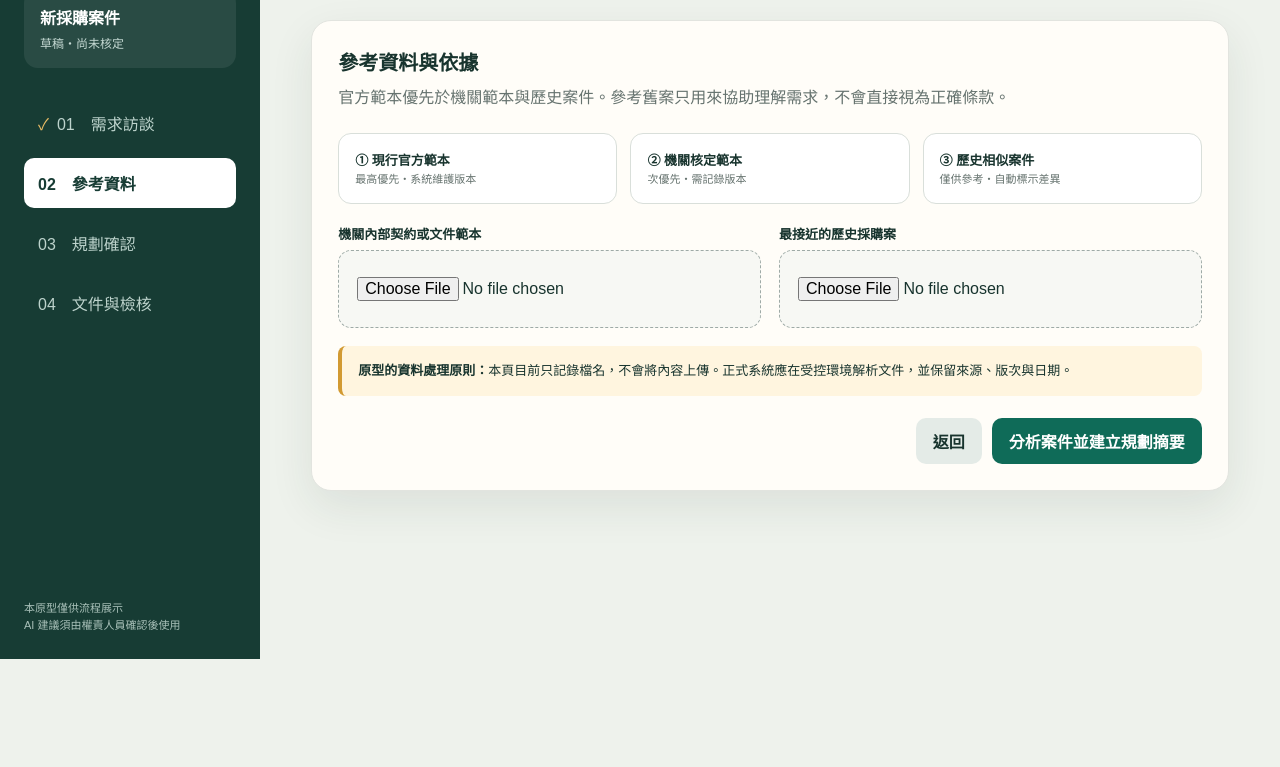
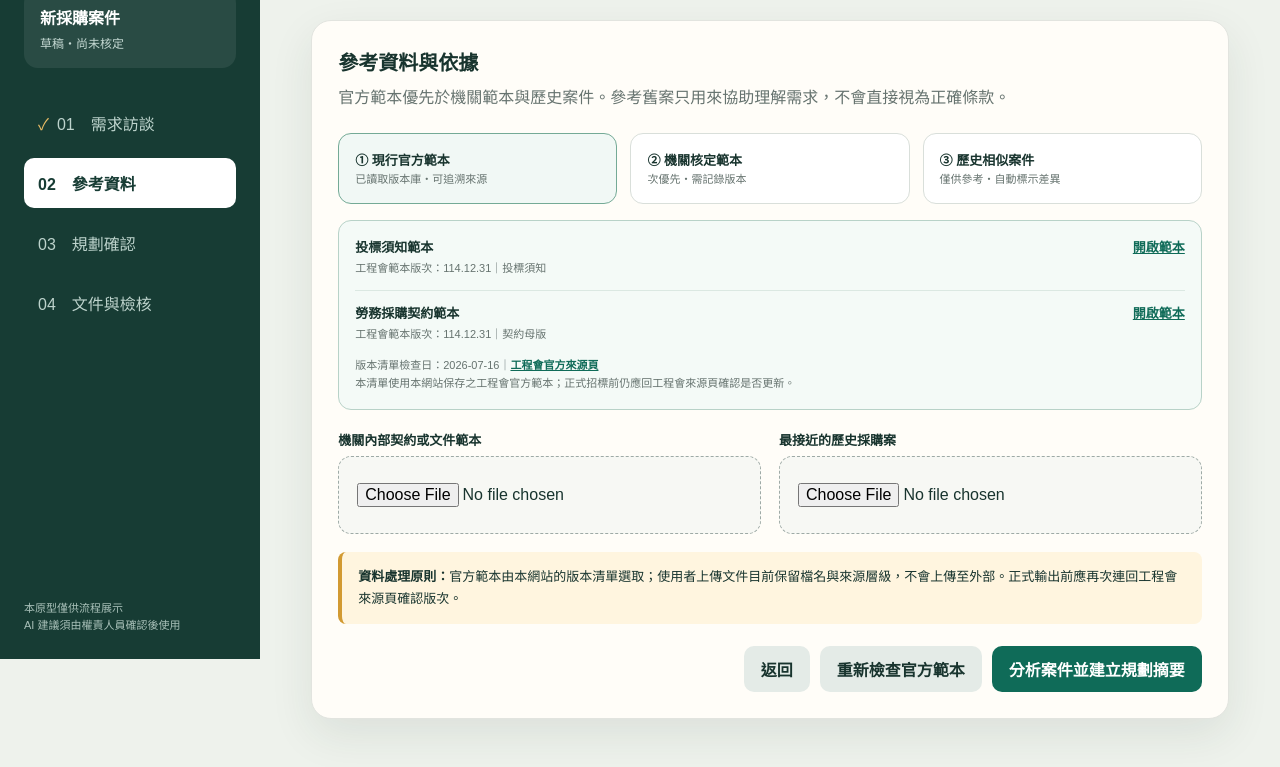
Before and after one commit to yccncc/smart-procurement-generator, a website: page index.html in a window 1280 px wide. Both pictures are taken after a click on the button "02 參考資料". Shown: the part 141-908 px from the top of the page. Before the commit the page ends 800 px from the top, so only its background shows below. Drawn offline with Linux system fonts and the light colour scheme.

Commit message:
Add files via upload

```diff
--- a/index.html
+++ b/index.html
@@ -10,7 +10,7 @@
     .shell{min-height:100vh;display:grid;grid-template-columns:260px 1fr}.side{background:#173c34;color:#fff;padding:30px 24px;position:sticky;top:0;height:100vh}.brand{font-size:24px;font-weight:800;letter-spacing:.08em}.brand small{display:block;color:#afd1c7;font-size:12px;font-weight:500;letter-spacing:.04em;margin-top:7px}.case{margin:30px 0;padding:16px;background:rgba(255,255,255,.08);border-radius:14px}.case b{display:block;margin-bottom:5px}.case span{font-size:12px;color:#c5d9d3}.steps{display:grid;gap:10px}.step{border:0;background:transparent;color:#bdd3cc;text-align:left;padding:13px 14px;border-radius:10px;cursor:pointer}.step.active{background:#fff;color:#173c34;font-weight:700}.step.done:before{content:"✓";color:#e9bb65;margin-right:8px}.privacy{position:absolute;bottom:24px;font-size:11px;color:#a9c0b9;line-height:1.6}
     main{padding:34px 4vw 70px;max-width:1320px;width:100%}.top{display:flex;justify-content:space-between;gap:20px;align-items:flex-start;margin-bottom:24px}.eyebrow{color:var(--brand);font-size:12px;font-weight:800;letter-spacing:.12em}.top h1{margin:7px 0 6px;font-family:Georgia,"Noto Serif TC",serif;font-size:34px}.sub{color:var(--muted)}.status{background:#e2f0ea;color:var(--ok);padding:8px 12px;border-radius:99px;font-size:12px;font-weight:700}
     .panel{background:var(--paper);border:1px solid #e2e4df;border-radius:20px;padding:26px;box-shadow:var(--shadow);margin-bottom:18px}.panel h2{font-size:20px;margin:0 0 8px}.lead{color:var(--muted);margin:0 0 22px;line-height:1.7}.grid{display:grid;grid-template-columns:repeat(2,minmax(0,1fr));gap:18px}.field{display:grid;gap:7px}.field.full{grid-column:1/-1}.field label{font-size:13px;font-weight:700}.field em{font-style:normal;color:var(--danger)}input,select,textarea{width:100%;border:1px solid var(--line);border-radius:11px;padding:12px 13px;background:#fff;color:var(--ink);outline:none}input:focus,select:focus,textarea:focus{border-color:var(--brand);box-shadow:0 0 0 3px rgba(15,107,88,.1)}textarea{min-height:104px;resize:vertical}.hint{font-size:11px;color:var(--muted)}
-    .upload{border:1px dashed #9eaaa6;border-radius:13px;padding:18px;background:#f7f8f4}.upload input{border:0;padding:8px 0;background:transparent}.source-box{display:grid;grid-template-columns:repeat(3,1fr);gap:13px}.source{padding:16px;border:1px solid var(--line);border-radius:13px;background:#fff}.source strong{display:block;font-size:13px}.source span{font-size:11px;color:var(--muted)}
+    .upload{border:1px dashed #9eaaa6;border-radius:13px;padding:18px;background:#f7f8f4}.upload input{border:0;padding:8px 0;background:transparent}.source-box{display:grid;grid-template-columns:repeat(3,1fr);gap:13px}.source{padding:16px;border:1px solid var(--line);border-radius:13px;background:#fff}.source strong{display:block;font-size:13px}.source span{font-size:11px;color:var(--muted)}.source.ready{border-color:#74aa96;background:#f1f8f5}.official-result{margin-top:16px;padding:16px;border:1px solid #b8d2c8;border-radius:13px;background:#f4faf7;font-size:13px;line-height:1.7}.official-result.error{border-color:#d9a9a2;background:#fff5f3}.official-result a{color:var(--brand);font-weight:700}.source-row{display:flex;justify-content:space-between;gap:12px;align-items:flex-start}.source-meta{font-size:11px;color:var(--muted)}
     .actions{display:flex;justify-content:flex-end;gap:10px;margin-top:22px}.btn{border:0;border-radius:10px;padding:11px 17px;cursor:pointer;font-weight:700}.primary{background:var(--brand);color:white}.secondary{background:#e4ebe7;color:var(--ink)}.gold{background:var(--brand2);color:#1e2b27}.screen{display:none}.screen.active{display:block}
     .summary{display:grid;grid-template-columns:repeat(4,1fr);gap:12px}.metric{border:1px solid var(--line);border-radius:13px;padding:16px;background:#fff}.metric span{display:block;color:var(--muted);font-size:11px}.metric b{display:block;margin-top:6px;font-size:16px}.notice{padding:14px 16px;border-left:4px solid var(--brand2);background:#fff5df;border-radius:8px;font-size:13px;line-height:1.7;margin:18px 0}.checks{display:grid;gap:10px}.check{display:flex;gap:12px;padding:14px;border:1px solid var(--line);border-radius:12px;background:#fff}.dot{width:10px;height:10px;border-radius:50%;margin-top:5px;flex:0 0 auto}.dot.ok{background:var(--ok)}.dot.warn{background:#d39027}.dot.danger{background:var(--danger)}.check b{font-size:13px}.check p{margin:4px 0 0;font-size:12px;color:var(--muted)}
     .docs{display:grid;grid-template-columns:220px 1fr;min-height:570px;padding:0;overflow:hidden}.docnav{background:#f2f4ef;padding:20px;border-right:1px solid var(--line)}.docnav button{display:block;width:100%;padding:11px;border:0;border-radius:9px;background:transparent;text-align:left;cursor:pointer;color:var(--muted)}.docnav button.active{background:#fff;color:var(--ink);font-weight:700}.doc{padding:34px 42px}.doc h2{text-align:center;font-family:"Noto Serif TC",serif}.doc h3{font-size:15px;margin-top:25px}.doc p,.doc li{font-family:"Noto Serif TC",serif;line-height:1.9;font-size:14px}.tag{display:inline-block;padding:3px 7px;border-radius:5px;background:#e6f1ed;color:var(--brand);font-family:sans-serif;font-size:10px}.unknown{background:#fff0d1;color:#94600a;border-bottom:1px dashed #bd8428}.footer-note{margin-top:28px;border-top:1px solid var(--line);padding-top:14px;color:var(--muted);font-size:11px}.toast{position:fixed;right:28px;bottom:28px;background:#173c34;color:#fff;padding:13px 17px;border-radius:10px;box-shadow:var(--shadow);display:none}.toast.show{display:block}
@@ -52,10 +52,11 @@
 
     <section class="screen" id="sources">
       <div class="panel"><h2>參考資料與依據</h2><p class="lead">官方範本優先於機關範本與歷史案件。參考舊案只用來協助理解需求，不會直接視為正確條款。</p>
-        <div class="source-box"><div class="source"><strong>① 現行官方範本</strong><span>最高優先・系統維護版本</span></div><div class="source"><strong>② 機關核定範本</strong><span>次優先・需記錄版本</span></div><div class="source"><strong>③ 歷史相似案件</strong><span>僅供參考・自動標示差異</span></div></div>
+        <div class="source-box"><div class="source" id="officialCard"><strong>① 現行官方範本</strong><span id="officialCardStatus">最高優先・正在讀取版本庫</span></div><div class="source"><strong>② 機關核定範本</strong><span>次優先・需記錄版本</span></div><div class="source"><strong>③ 歷史相似案件</strong><span>僅供參考・自動標示差異</span></div></div>
+        <div class="official-result" id="officialResult">正在依採購性質與需求內容，選擇工程會官方範本……</div>
         <div class="grid" style="margin-top:20px"><div class="field"><label>機關內部契約或文件範本</label><div class="upload"><input id="agencyFile" type="file" accept=".doc,.docx,.pdf,.odt"></div></div><div class="field"><label>最接近的歷史採購案</label><div class="upload"><input id="oldFile" type="file" accept=".doc,.docx,.pdf,.odt"></div></div></div>
-        <div class="notice"><b>原型的資料處理原則：</b>本頁目前只記錄檔名，不會將內容上傳。正式系統應在受控環境解析文件，並保留來源、版次與日期。</div>
-        <div class="actions"><button class="btn secondary" onclick="go('intake')">返回</button><button class="btn primary" onclick="prepareSummary()">分析案件並建立規劃摘要</button></div>
+        <div class="notice"><b>資料處理原則：</b>官方範本由本網站的版本清單選取；使用者上傳文件目前保留檔名與來源層級，不會上傳至外部。正式輸出前應再次連回工程會來源頁確認版次。</div>
+        <div class="actions"><button class="btn secondary" onclick="go('intake')">返回</button><button class="btn secondary" onclick="loadOfficialCatalog(true)">重新檢查官方範本</button><button class="btn primary" id="analyzeBtn" onclick="prepareSummary()" disabled>分析案件並建立規劃摘要</button></div>
       </div>
     </section>
 
@@ -76,14 +77,44 @@
   </main>
 </div><div class="toast" id="toast"></div>
 <script>
-const $=id=>document.getElementById(id); let docs={};
+const $=id=>document.getElementById(id); let docs={}, officialCatalog=null, selectedOfficial=[];
 const titles={intake:'告訴我們，這次要採購什麼？',sources:'加入可追溯的參考資料',confirm:'先確認規劃，再生成文件',documents:'文件已生成，請進行人工核定'};
 function value(id){return $(id).value.trim()} function money(n){return Number(n||0).toLocaleString('zh-TW',{style:'currency',currency:'TWD',maximumFractionDigits:0})}
-function go(id){document.querySelectorAll('.screen').forEach(x=>x.classList.toggle('active',x.id===id));document.querySelectorAll('.step').forEach((x,i)=>{x.classList.toggle('active',x.dataset.screen===id);const order=['intake','sources','confirm','documents'];x.classList.toggle('done',order.indexOf(x.dataset.screen)<order.indexOf(id))});$('pageTitle').textContent=titles[id];scrollTo(0,0)}
+function go(id){document.querySelectorAll('.screen').forEach(x=>x.classList.toggle('active',x.id===id));document.querySelectorAll('.step').forEach((x,i)=>{x.classList.toggle('active',x.dataset.screen===id);const order=['intake','sources','confirm','documents'];x.classList.toggle('done',order.indexOf(x.dataset.screen)<order.indexOf(id))});$('pageTitle').textContent=titles[id];if(id==='sources')loadOfficialCatalog();scrollTo(0,0)}
 document.querySelectorAll('.step').forEach(b=>b.onclick=()=>go(b.dataset.screen));
-function prepareSummary(){if(!value('need')||!value('caseName')||!value('budget')){toast('請先填寫需求、案名與預算金額');go('intake');return}$('sideCase').textContent=value('caseName');$('sType').textContent=value('type');$('sBudget').textContent=money(value('budget'));$('sAward').textContent=value('award');$('aiSummary').innerHTML='<b>AI案件理解：</b>本案為活動執行類專業服務，核心成果包含論壇企劃、場地與餐飲安排、影像紀錄、直播及結案成果。以下內容是規劃草稿，不構成法規判定。';let checks=[['ok','案件目的與主要成果已識別','已由需求描述整理為五類工作項目。'],['ok','文件將共用單一案件資料','案名、金額、期間與地點會同步套用。'],[value('payment')?'ok':'warn',value('payment')?'付款方式已確認':'付款方式尚待確認',value('payment')||'生成文件時會以「待確認」標示，不會自行猜測。'],[value('agency')?'ok':'warn',value('agency')?'招標機關已填寫':'招標機關尚未填寫',value('agency')||'正式輸出前必須補齊。']];$('prechecks').innerHTML=checks.map(c=>`<div class="check"><span class="dot ${c[0]}"></span><div><b>${c[1]}</b><p>${c[2]}</p></div></div>`).join('');go('confirm')}
+function chooseOfficialTemplates(){
+  if(!officialCatalog)return [];
+  const type=value('type'), text=(value('need')+' '+value('caseName')).toLowerCase();
+  const available=officialCatalog.templates.filter(t=>t.types.includes(type));
+  const notices=available.filter(t=>t.kind==='notice');
+  const contracts=available.filter(t=>t.kind==='contract');
+  let notice=notices.find(t=>t.id==='tender-notice')||notices[0];
+  if(value('award').includes('參考最有利標'))notice=notices.find(t=>t.id==='best-value-notice')||notice;
+  const scored=contracts.map(t=>({t,score:(t.keywords||[]).filter(k=>text.includes(k.toLowerCase())).length})).sort((a,b)=>b.score-a.score);
+  let contract=scored[0]&&scored[0].score>0?scored[0].t:null;
+  if(!contract)contract=contracts.find(t=>t.id===({ '勞務採購':'service-contract','財物採購':'property-contract','工程採購':'emergency-contract' }[type]))||contracts[0];
+  return [notice,contract].filter(Boolean);
+}
+async function loadOfficialCatalog(force=false){
+  const result=$('officialResult'), card=$('officialCard'), status=$('officialCardStatus'), btn=$('analyzeBtn');
+  if(officialCatalog&&!force){renderOfficialSelection();return}
+  result.classList.remove('error');result.textContent='正在依採購性質與需求內容，選擇工程會官方範本……';btn.disabled=true;
+  try{
+    const response=await fetch('data/official-templates.json?ts='+(force?Date.now():'1'),{cache:force?'no-store':'default'});
+    if(!response.ok)throw new Error('版本清單讀取失敗（HTTP '+response.status+'）');
+    officialCatalog=await response.json();renderOfficialSelection();card.classList.add('ready');status.textContent='已讀取版本庫・可追溯來源';btn.disabled=false;
+  }catch(error){officialCatalog=null;selectedOfficial=[];card.classList.remove('ready');status.textContent='未取得版本庫';result.classList.add('error');result.innerHTML='<b>無法取得官方範本：</b>'+escapeHtml(error.message)+'。為避免誤用舊版，系統已停止進入生成步驟。';btn.disabled=true}
+}
+function renderOfficialSelection(){
+  selectedOfficial=chooseOfficialTemplates();
+  if(!selectedOfficial.length){$('officialResult').classList.add('error');$('officialResult').textContent='找不到適用的官方範本，請回上一頁確認採購性質。';$('analyzeBtn').disabled=true;return}
+  const rows=selectedOfficial.map(t=>`<div class="source-row"><div><b>${escapeHtml(t.title)}</b><div class="source-meta">工程會範本版次：${escapeHtml(t.version)}｜${t.kind==='notice'?'投標須知':'契約母版'}</div></div><a href="${encodeURI(t.file)}" target="_blank" rel="noopener">開啟範本</a></div>`).join('<hr style="border:0;border-top:1px solid #dbe8e2;margin:12px 0">');
+  $('officialResult').classList.remove('error');$('officialResult').innerHTML=rows+`<div class="source-meta" style="margin-top:12px">版本清單檢查日：${escapeHtml(officialCatalog.source.catalogCheckedAt)}｜<a href="${officialCatalog.source.url}" target="_blank" rel="noopener">工程會官方來源頁</a><br>${escapeHtml(officialCatalog.source.note)}</div>`;
+}
+function escapeHtml(s){return String(s??'').replace(/[&<>"']/g,c=>({'&':'&amp;','<':'&lt;','>':'&gt;','"':'&quot;',"'":'&#39;'}[c]))}
+function prepareSummary(){if(!value('need')||!value('caseName')||!value('budget')){toast('請先填寫需求、案名與預算金額');go('intake');return}if(!officialCatalog||!selectedOfficial.length){toast('尚未成功取得官方範本，不能進入生成步驟');go('sources');return}$('sideCase').textContent=value('caseName');$('sType').textContent=value('type');$('sBudget').textContent=money(value('budget'));$('sAward').textContent=value('award');$('aiSummary').innerHTML='<b>AI案件理解：</b>已依案件性質選取官方母版，並將機關範本及歷史案件列為次要參考來源。以下內容是規劃草稿，不構成法規判定。';const officialNames=selectedOfficial.map(t=>t.title+'（'+t.version+'版）').join('、');let checks=[['ok','已選取工程會官方範本',officialNames],['ok','來源與版次可追溯','可由參考資料頁開啟範本及工程會官方來源頁。'],['ok','文件將共用單一案件資料','案名、金額、期間與地點會同步套用。'],[value('payment')?'ok':'warn',value('payment')?'付款方式已確認':'付款方式尚待確認',value('payment')||'生成文件時會以「待確認」標示，不會自行猜測。'],[value('agency')?'ok':'warn',value('agency')?'招標機關已填寫':'招標機關尚未填寫',value('agency')||'正式輸出前必須補齊。']];$('prechecks').innerHTML=checks.map(c=>`<div class="check"><span class="dot ${c[0]}"></span><div><b>${c[1]}</b><p>${c[2]}</p></div></div>`).join('');go('confirm')}
 function data(){return{name:value('caseName'),agency:value('agency')||'<span class="unknown">待填：招標機關</span>',need:value('need'),budget:money(value('budget')),type:value('type'),period:value('period')||'<span class="unknown">待確認</span>',place:value('place')||'<span class="unknown">待確認</span>',award:value('award'),payment:value('payment')||'<span class="unknown">待確認付款方式</span>'}}
-function generateDocs(){const d=data(),src='<span class="tag">來源：本案輸入資料</span>';docs.needDoc=`<h2>${d.name}<br>採購需求規格書（草案）</h2><p>${src}</p><h3>一、採購目的</h3><p>${d.need}</p><h3>二、委託工作項目</h3><ol><li>整體活動企劃、時程管理及現場執行。</li><li>提供可容納約300人之活動場地、必要設備及動線規劃。</li><li>辦理與會人員餐飲及現場服務。</li><li>完成全程攝影、錄影與網路直播服務。</li><li>提交成果報告、影像檔案及相關交付成果。</li></ol><h3>三、履約條件</h3><p>履約期間：${d.period}<br>履約地點：${d.place}<br>採購預算：${d.budget}</p><h3>四、驗收方式</h3><p><span class="unknown">待確認：成果項目、數量、格式及驗收標準應由承辦人逐項核定。</span></p>${foot()}`;
+function generateDocs(){const d=data(),officialSource=selectedOfficial.map(t=>`${t.title} ${t.version}版`).join('、'),src=`<span class="tag">官方母版：${escapeHtml(officialSource)}</span>`;docs.needDoc=`<h2>${d.name}<br>採購需求規格書（草案）</h2><p>${src}</p><h3>一、採購目的</h3><p>${d.need}</p><h3>二、委託工作項目</h3><ol><li>整體活動企劃、時程管理及現場執行。</li><li>提供可容納約300人之活動場地、必要設備及動線規劃。</li><li>辦理與會人員餐飲及現場服務。</li><li>完成全程攝影、錄影與網路直播服務。</li><li>提交成果報告、影像檔案及相關交付成果。</li></ol><h3>三、履約條件</h3><p>履約期間：${d.period}<br>履約地點：${d.place}<br>採購預算：${d.budget}</p><h3>四、驗收方式</h3><p><span class="unknown">待確認：成果項目、數量、格式及驗收標準應由承辦人逐項核定。</span></p>${foot()}`;
 docs.noticeDoc=`<h2>${d.name}<br>投標須知重點摘要（草案）</h2><p>${src}</p><h3>案件資訊</h3><p>招標機關：${d.agency}<br>採購性質：${d.type}<br>預算金額：${d.budget}<br>決標方式：${d.award}</p><h3>投標文件</h3><p>廠商資格、押標金、領標方式、截止投標時間及開標資訊，應依適用之現行官方範本與機關核定內容填列。</p><div class="notice"><b>不得直接發布：</b>本頁僅為重點摘要；正式投標須知仍須套用適用的最新版官方範本並完成逐項勾選。</div>${foot()}`;
 docs.contractDoc=`<h2>${d.name}<br>勞務採購契約條件摘要（草案）</h2><p>${src}</p><h3>契約當事人</h3><p>機關：${d.agency}<br>廠商：得標後填列</p><h3>契約價金與履約</h3><p>採購預算：${d.budget}<br>履約期間：${d.period}<br>履約地點：${d.place}<br>付款方式：${d.payment}</p><h3>權利義務</h3><p>智慧財產權、保密、個人資料保護、遲延履約、契約變更及終止等條款，應依最新版勞務採購契約範本及本案實際需求核定。</p>${foot()}`;
 docs.priceDoc=`<h2>${d.name}<br>投標標價清單（草案）</h2><p>${src}</p><table style="width:100%;border-collapse:collapse"><tr><th style="border:1px solid #aaa;padding:8px">項次</th><th style="border:1px solid #aaa;padding:8px">項目</th><th style="border:1px solid #aaa;padding:8px">單位</th><th style="border:1px solid #aaa;padding:8px">數量</th><th style="border:1px solid #aaa;padding:8px">金額</th></tr>${['整體企劃與專案管理','場地及硬體設備','餐飲服務','攝影錄影及直播','成果報告及交付'].map((x,i)=>`<tr><td style="border:1px solid #aaa;padding:8px">${i+1}</td><td style="border:1px solid #aaa;padding:8px">${x}</td><td style="border:1px solid #aaa;padding:8px">式</td><td style="border:1px solid #aaa;padding:8px">1</td><td style="border:1px solid #aaa;padding:8px">由廠商填列</td></tr>`).join('')}</table><p>採購預算上限：${d.budget}</p>${foot()}`;
```
